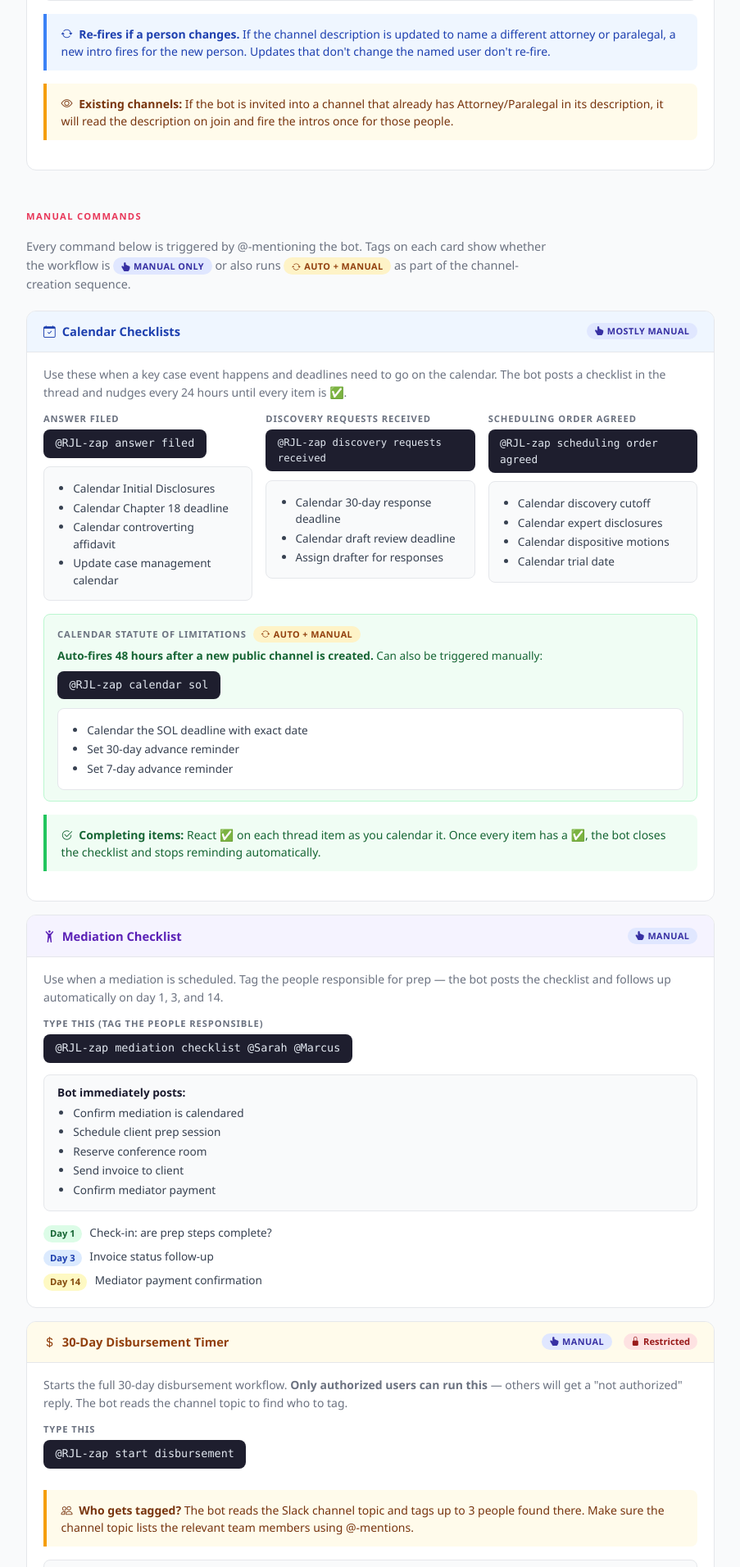
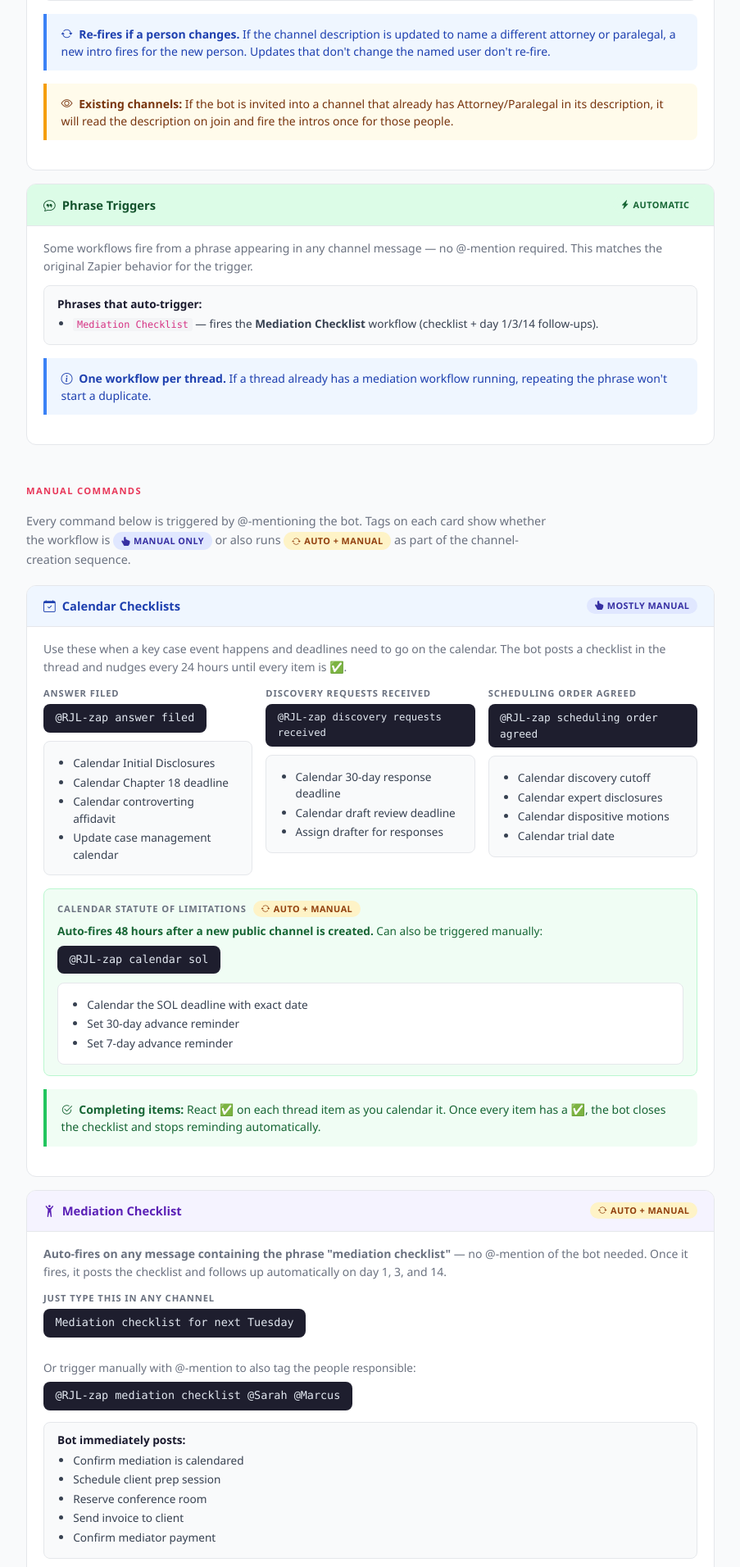
Before and after one commit to david-ramosjames/rjl-zap, a Flask app: page / in a window 1280 px wide. Shown: the part 1997-3909 px from the top of the page at 82% size, without its empty margins (188-1091 px from the left). Run offline with Flask 3, Linux system fonts and the light colour scheme; data that the repository does not hold is empty.

Commit message:
Auto-trigger Mediation Checklist on phrase, no @-mention required
Restores the original Zapier behavior: any channel message containing
"Mediation Checklist" (case-insensitive) starts the workflow. Matches
the legacy Zap that searched Slack for that phrase as its trigger.

- app.py: message handler routes to _start_mediation when the phrase
  is present and the bot is NOT @-mentioned (the app_mention handler
  is already on it in that case). Bot user ID is cached to avoid
  re-hitting auth_test on every message. Existing workflow_by_thread
  guard in _start_mediation prevents duplicates if both events race.
- templates/index.html: Mediation Checklist card re-tagged Auto+Manual
  with copy showing both the phrase-only and @-mention forms. New
  "Phrase Triggers" card in the Automatic section documenting which
  phrases auto-trigger and the one-workflow-per-thread guarantee.

https://claude.ai/code/session_01QMtP5CaQsZY3iwZ8ce5itC

```diff
--- a/templates/index.html
+++ b/templates/index.html
@@ -528,6 +528,28 @@
         </div>
       </div>
     </div>
+
+    <div class="cmd-card">
+      <div class="cmd-header" style="background:#dcfce7;color:#14532d">
+        <i class="bi bi-chat-quote"></i> Phrase Triggers
+        <span class="trigger-tag auto"><i class="bi bi-lightning-charge-fill"></i> Automatic</span>
+      </div>
+      <div class="cmd-body">
+        <p>Some workflows fire from a phrase appearing in any channel message — no @-mention required. This matches the original Zapier behavior for the trigger.</p>
+
+        <div class="what-happens">
+          <strong>Phrases that auto-trigger:</strong>
+          <ul class="mt-1 mb-0">
+            <li><code style="background:#f3f4f6;padding:.05rem .3rem;border-radius:3px">Mediation Checklist</code> — fires the <strong>Mediation Checklist</strong> workflow (checklist + day 1/3/14 follow-ups).</li>
+          </ul>
+        </div>
+
+        <div class="callout blue mt-3">
+          <i class="bi bi-info-circle me-1"></i>
+          <strong>One workflow per thread.</strong> If a thread already has a mediation workflow running, repeating the phrase won't start a duplicate.
+        </div>
+      </div>
+    </div>
   </section>
 
   <!-- ── COMMANDS ── -->
@@ -614,12 +636,17 @@
     <div class="cmd-card">
       <div class="cmd-header hdr-mediation">
         <i class="bi bi-person-arms-up"></i> Mediation Checklist
-        <span class="trigger-tag manual"><i class="bi bi-hand-index-thumb-fill"></i> Manual</span>
+        <span class="trigger-tag both" title="Auto-fires on any message containing 'mediation checklist'; also manual"><i class="bi bi-arrow-repeat"></i> Auto + Manual</span>
       </div>
       <div class="cmd-body">
-        <p>Use when a mediation is scheduled. Tag the people responsible for prep — the bot posts the checklist and follows up automatically on day 1, 3, and 14.</p>
+        <p><strong>Auto-fires on any message containing the phrase "mediation checklist"</strong> — no @-mention of the bot needed. Once it fires, it posts the checklist and follows up automatically on day 1, 3, and 14.</p>
 
-        <div class="type-label">Type this (tag the people responsible)</div>
+        <div class="type-label">Just type this in any channel</div>
+        <div class="type-this">Mediation checklist for next Tuesday</div>
+
+        <p class="mt-3" style="font-size:.85rem;color:var(--text-muted);margin-bottom:.4rem">
+          Or trigger manually with @-mention to also tag the people responsible:
+        </p>
         <div class="type-this">@RJL-zap mediation checklist @Sarah @Marcus</div>
 
         <div class="what-happens mt-1 mb-3">
```
Also changed, not shown: app.py (+30 -3 lines).
